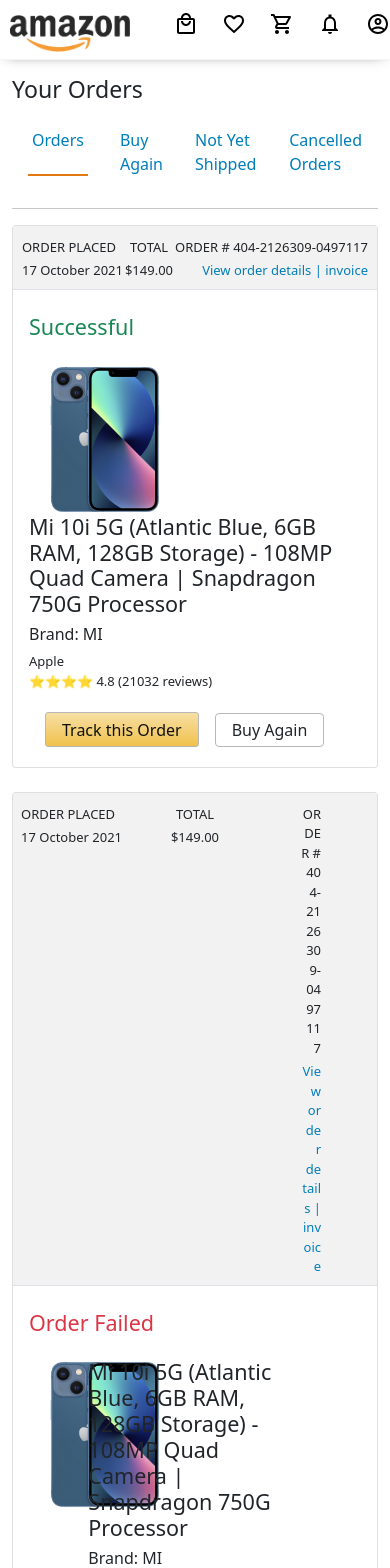
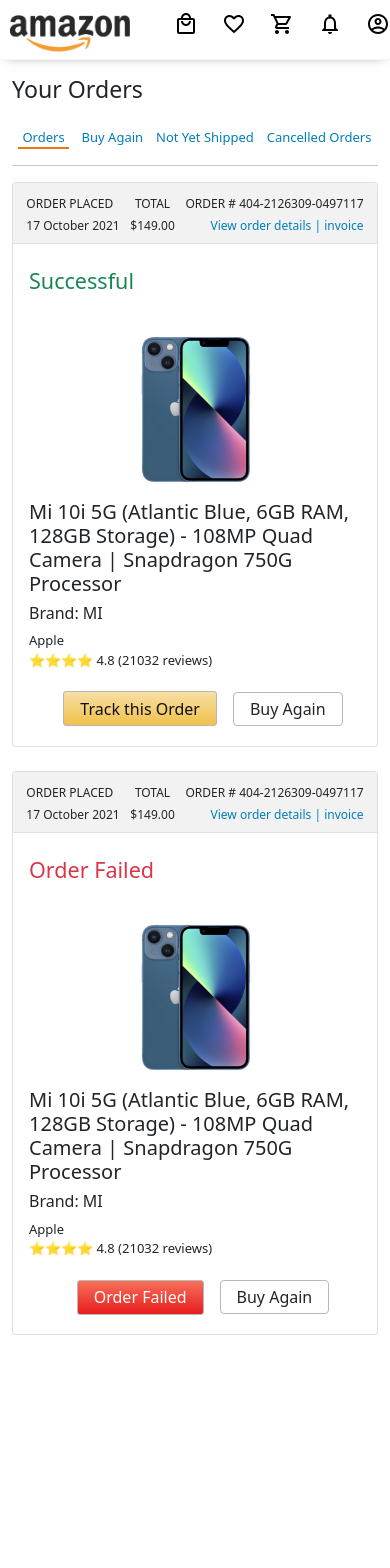
Before and after one commit to darshanahire/Amazon-Clone-2.0, a React (Create React App) app in the folder client/: page /orders in a window 390 px wide. Shown: the top 1568 px of the page. After the commit the page ends 1359 px from the top, so only its background shows below. Built offline with nearby package versions, Linux system fonts and the light colour scheme.

Commit message:
ui changes

```diff
--- a/client/src/components/Navbar.js
+++ b/client/src/components/Navbar.js
@@ -85,9 +85,9 @@
 
                                 </IconButton>
 
-                                {
-                                    (localStorage.getItem("user")) === null ? null : <span style={DarkMode ? { "color": 'white' } : { "color": 'Black' }}>Hi , {localStorage.getItem("user")}</span>
-                                }
+                                {/* {
+                                    (localStorage.getItem("user")) === null ? null : <span className="d-none" style={DarkMode ? { "color": 'white' } : { "color": 'Black' }}>Hi , {localStorage.getItem("user")}</span>
+                                } */}
 
                             </Link>
                             {/* <Link className="nav-link linkDecoretionNone" to={'/Login'}><img className="nav-png" src="png/user.png" alt="" id="user_photo" />
--- a/client/src/components/Orders.js
+++ b/client/src/components/Orders.js
@@ -6,80 +6,86 @@
         <div style={{ "margin-top": "60px" }}>
             <div className="container">
                 <h3 className="py-3">Your Orders</h3>
-                <div className="d-flex color-cyne">
-                    <p className="mx-3 bdr-b-org px-1 cursor">Orders</p>
-                    <p className="mx-3 cursor">Buy Again</p>
-                    <p className="mx-3 cursor">Not Yet Shipped</p>
-                    <p className="mx-3 cursor">Cancelled Orders</p>
+                <div className="d-flex color-cyne font-sm-13">
+                    <p className="mx-sm-3 mx-sm-au bdr-b-org px-1 cursor">Orders</p>
+                    <p className="mx-sm-3 mx-sm-au cursor">Buy Again</p>
+                    <p className="mx-sm-3 mx-sm-au cursor">Not Yet Shipped</p>
+                    <p className="mx-sm-3 mx-sm-au cursor">Cancelled Orders</p>
                 </div>
                 <hr />
                 <div className="card mb-4">
-                    <div className="card-title d-flex border-bottom p-2" style={{ "background-color": "rgb(243, 242, 242)" }}>
-                        <span className="col-md-4 mx-auto ">
-                            <p className="my-1 font-13">ORDER PLACED</p>
-                            <p className="m-0 font-13">17 October 2021</p>
+                    <div className="card-title d-flex border-bottom p-2 font-13 font-sm-12" style={{ "background-color": "rgb(243, 242, 242)" }}>
+                        <span className="col-md-4 mx-auto">
+                            <p className="my-1">ORDER PLACED</p>
+                            <p className="m-0">17 October 2021</p>
                         </span>
                         <span className="col-md-4 mx-auto text-center">
-                            <p className="my-1 font-13">TOTAL</p>
-                            <p className="m-0 font-13">$149.00</p>
+                            <p className="my-1">TOTAL</p>
+                            <p className="m-0">$149.00</p>
                         </span>
                         <div className="col-md-4  mx-auto px-md-5 text-end">
-                            <p className="my-1 font-13">ORDER # 404-2126309-0497117</p>
-                            <p className="m-0 font-13 color-cyne cursor">View order details | invoice</p>
+                            <p className="my-1">ORDER # 404-2126309-0497117</p>
+                            <p className="m-0 color-cyne cursor">View order details | invoice</p>
                         </div>
                     </div>
                     <div className="card-body">
                         <h4 className="mb-4 text-success">Successful</h4>
                         <div className="row">
-                            <div className="col-12 col-md-2">
-                            <img  src="img/iphone.jpg" alt="" width="150px" />
+                            <div className="col-12 col-md-2 d-flex justify-content-center">
+                            <img className="my-3 my-md-0" src="img/iphone.jpg" alt="" width="150px" />
                             </div>
                             <div className="col-12 col-md-7" >
-                                <h4>Mi 10i 5G (Atlantic Blue, 6GB RAM, 128GB Storage) - 108MP Quad Camera | Snapdragon 750G Processor</h4>
+                                <h5>Mi 10i 5G (Atlantic Blue, 6GB RAM, 128GB Storage) - 108MP Quad Camera | Snapdragon 750G Processor</h5>
                                 <h6>Brand: MI
                                 </h6>
 
                                 <p className="star_para">Apple <br /> ⭐⭐⭐⭐ 4.8 (21032 reviews)</p>
+                                <div className="text-md-start text-center">
                                 <Link className="Link" to={'/trackOrder'}>
                                 <button className="btnOrange  d-inline border-1 p-1 mt-3 px-3 mx-3">Track this Order</button></Link>
                                 <button className="btn border-1 btn-white p-1 mb-1 px-3">Buy Again</button>
+                            </div>
                             </div>
                         </div>
                     </div>
                 </div>
                 <div className="card mb-4">
-                    <div className="card-title d-flex border-bottom p-2" style={{ "background-color": "rgb(243, 242, 242)" }}>
-                        <span className="col-4">
-                            <p className="my-1 font-13">ORDER PLACED</p>
-                            <p className="m-0 font-13">17 October 2021</p>
+                    <div className="card-title d-flex border-bottom p-2 font-13 font-sm-12" style={{ "background-color": "rgb(243, 242, 242)" }}>
+                        <span className="col-md-4 mx-auto">
+                            <p className="my-1">ORDER PLACED</p>
+                            <p className="m-0">17 October 2021</p>
                         </span>
-                        <span className="col-4 text-center">
-                            <p className="my-1 font-13">TOTAL</p>
-                            <p className="m-0 font-13">$149.00</p>
+                        <span className="col-md-4 mx-auto text-center">
+                            <p className="my-1">TOTAL</p>
+                            <p className="m-0">$149.00</p>
                         </span>
-                        <div className="col-4 px-5 text-end">
-                            <p className="my-1 font-13">ORDER # 404-2126309-0497117</p>
-                            <p className="m-0 font-13 color-cyne cursor">View order details | invoice</p>
+                        <div className="col-md-4  mx-auto px-md-5 text-end">
+                            <p className="my-1">ORDER # 404-2126309-0497117</p>
+                            <p className="m-0 color-cyne cursor">View order details | invoice</p>
                         </div>
                     </div>
                     <div className="card-body">
-                        <h4 className="mb-4 text-danger"> Order Failed</h4>
+                        <h4 className="mb-4 text-danger">Order Failed</h4>
                         <div className="row">
-                            <div className="col-2">
-                            <img  src="img/iphone.jpg" alt="" width="150px" />
+                            <div className="col-12 col-md-2 d-flex justify-content-center">
+                            <img className="my-3 my-md-0" src="img/iphone.jpg" alt="" width="150px" />
                             </div>
-                            <div className="col-7" >
-                                <h4>Mi 10i 5G (Atlantic Blue, 6GB RAM, 128GB Storage) - 108MP Quad Camera | Snapdragon 750G Processor</h4>
+                            <div className="col-12 col-md-7" >
+                                <h5>Mi 10i 5G (Atlantic Blue, 6GB RAM, 128GB Storage) - 108MP Quad Camera | Snapdragon 750G Processor</h5>
                                 <h6>Brand: MI
                                 </h6>
 
                                 <p className="star_para">Apple <br /> ⭐⭐⭐⭐ 4.8 (21032 reviews)</p>
-                                {/* <button className="btnOrange  d-inline border-1 p-1 mt-3 px-3 mx-3">Track this Order</button> */}
-                                <button className="btn border-1 btn-white p-1 mb-1 px-3 my-3">Buy Again</button>
-                          </div>
+                                <div className="text-md-start text-center">
+                                <Link className="Link" to="#">
+                                <button className="btnRed  d-inline border-1 p-1 mt-3 px-3 mx-3">Order Failed</button></Link>
+                                <button className="btn border-1 btn-white p-1 mb-1 px-3">Buy Again</button>
+                            </div>
+                            </div>
                         </div>
                     </div>
                 </div>
+
             </div>
         </div>
     )
--- a/client/src/components/PayGateway.js
+++ b/client/src/components/PayGateway.js
@@ -6,7 +6,7 @@
         <div style={{ "margin-top": "80px" }}>
             <div className="container">
                 <div className="row justify-content-between">
-                    <div className="col-9">
+                    <div className="col-12 col-lg-9">
                         <h3 className="my-3">Select a payment method</h3>
                         <hr />
                         <div className="card">
@@ -61,28 +61,34 @@
                                     <input type="radio" name="payselect" id="" className="mx-2" disabled />Pay on Delivery
                                     <p className="font-12 mx-4 my-1">Due to high demand and to ensure social distancing, Pay on Delivery is not available</p>
                                 </p>
+                                <div className="card d-flex d-md-none">
+                        <Link className="Link" to={'/placedOrder'}>
+                            <button className="btnOrange w-75 mx-auto mt-3" >Continue</button>
+                            </Link>
+                            <p className="font-14 text-center my-3">You can review this order before it's final.</p>
+                        </div>
                             </div>
                         </div>
                         <h5 className="my-3">More payment options</h5>
                         <hr />
-                        <div className="mb-5">
+                        <div className="mb-lg-5">
                         <h5>Gift Cards, Vouchers & Promotional Codes</h5>
                         <p className="font-12 color-cyne">Enter a gift card, voucher or promotional code</p>
-                        <div className="d-flex justify-content-between">
-                        <input type="text" className="loginInput w-40 my-3" placeholder="Enter a gift card, voucher or promotional code" />
+                        <div className="d-flex justify-content-between flex-lg-row flex-column align-items-center">
+                        <input type="text" className="loginInput w-lg-40 w-75 my-3" placeholder="Enter a gift card, voucher or promotional code" />
                         <img className="mx-1" src="img/giftcard.png" alt="" width="120px"/>
                         </div>
                         </div>
                     </div>
 
-                    <div className="col-3 my-5">
-                        <div className="card my-5">
+                    <div className="col-12 col-lg-3 my-lg-5">
+                        <div className="card my-lg-5 border-lg-auto border-none">
                         <Link className="Link" to={'/placedOrder'}>
                             <button className="btnOrange w-75 mx-auto mt-3" >Continue</button>
                             </Link>
                             <p className="font-14 text-center my-3">You can review this order before it's final.</p>
                         </div>
-                        <div className="card " style={{"margin-top":"195%"}}>
+                        <div className="card d-none d-md-flex" style={{"margin-top":"195%"}}>
                         <Link className="Link" to={'/placedOrder'}>
                             <button className="btnOrange w-75 mx-auto mt-3" >Continue</button>
                             </Link>
--- a/client/src/components/SeeProd.js
+++ b/client/src/components/SeeProd.js
@@ -90,7 +90,7 @@
                             Inclusive of all taxes</h6>
                             <Link className="Link" to={'/paygateway'}>
                         <button className="btnOrange mx-auto my-3 w-75 " >Buy Now</button></Link>
-                        <button  className="btnNocolor mx-auto my-3 w-75 " onClick={addtocart}>Add to Cart</button>
+                        <button  id={prodData._id} className="btnNocolor mx-auto my-3 w-75 " onClick={addtocart}>Add to Cart</button>
                     </div>
                     <div>
                         <h5 className="mt-5">FREE delivery On: {date}</h5>
@@ -178,7 +178,7 @@
                         />
                         <p className="text-center mb-1 mx-2">Ayush Kakkar</p>
                     </div>
-                    <div className="text-start mx-5">
+                    <div className="text-start mx-md-5 my-3 my-0">
                         <p className="mb-1"> ⭐⭐⭐⭐ Worth buying ! So happy with the product . Design is amazing </p>
                         <p className="m-0">Reviewed in India on 24 Oct 2021</p>
                         <p className="font-12 color-brown bold-6">Verified Purchase</p>
@@ -193,7 +193,7 @@
                         />
                         <p className="text-center mb-1 mx-2">Ayush Kakkar</p>
                     </div>
-                    <div className="text-start mx-5 mb-5">
+                    <div className="text-start mx-md-5 my-3 my-0">
                         <p className="mb-1"> ⭐⭐⭐⭐ Worth buying ! So happy with the product . Design is amazing </p>
                         <p className="m-0">Reviewed in India on 19 Oct 2021</p>
                         <p className="font-12 color-brown bold-6">Verified Purchase</p>
--- a/client/src/components/TrackOrder.js
+++ b/client/src/components/TrackOrder.js
@@ -9,7 +9,7 @@
                 <div className="row">
                     <div className="col-md-6 col-12">
                         <h4 className="py-2 color-brown">In Transit : On shedule</h4>
-                        <h5>Expected delivery: <span className="text-success">Monday Nov 10, 2021, by 10 Am</span></h5>
+                        <h5>Expected delivery: <span className="text-success">Monday Nov 20, 2021, by 10 Am</span></h5>
                     </div>
                     <div className="col-md-6 col-12 text-end">
                         <p className="py-3"><span className="bold-6"> Your package is arrived at the courier facility</span> <span className="font-12">(Updated 0 minute(s) ago)</span></p>
@@ -25,16 +25,18 @@
                         </ul>
                     </div>
                     <div className="row my-5">
-                        <div className="col-2">
-                            <img src="img/iphone.jpg" alt="" width="150px" />
+                            <div className="col-12 col-md-2 d-flex justify-content-center">
+                            <img className="my-3 my-md-0" src="img/iphone.jpg" alt="" width="150px" />
                             </div>
-                        <div className="col-7" >
-                            <h4>Mi 10i 5G (Atlantic Blue, 6GB RAM, 128GB Storage) - 108MP Quad Camera | Snapdragon 750G Processor</h4>
+                            <div className="col-12 col-md-7" >
+                                <h5>Mi 10i 5G (Atlantic Blue, 6GB RAM, 128GB Storage) - 108MP Quad Camera | Snapdragon 750G Processor</h5>
                                 <h6>Brand: MI
                                 </h6>
 
                                 <p className="star_para">Apple <br /> ⭐⭐⭐⭐ 4.8 (21032 reviews)</p>
-                            <button className="btn btn-danger  d-inline border-1 p-1 mt-3 px-3 mt-4">Request To Cancel Order</button>
+                                <div className="text-md-start text-center">
+                                <button className="btnRed  d-inline border-1 p-1 mt-3 px-3 mx-3">Request to cancel order</button>
+                            </div>
                             </div>
                         </div>
                     <div className="card mb-4 p-0">
@@ -44,8 +46,8 @@
                         </span>
                     </div>
                     <div className="card-body">
-                        <table className="font-14 d-flex justify-content-around bold-6" width="100%">
-                            <td>
+                        <table className="font-13 d-flex justify-content-around" width="100%">
+                            <td className="trackTable">
                                 <tr>11 November 2021, 6:56 pm, KOLKATA WB IN</tr>
                                 <tr>10 November 2021, 12:35 am, BANGALORE KA IN</tr>
                                 <tr>8 November 2021, 8:59 pm, BANGALORE- KA IN</tr>
--- a/client/src/components/singleItemComp.js
+++ b/client/src/components/singleItemComp.js
@@ -43,7 +43,7 @@
     }, [disLike])
 return (
     <>
-        <div className="individualItem col  my-2 col-md-2" style={{ width: "300px" }}>
+        <div className="individualItem col-12 w-ml-90  my-2 col-md-2" style={{ width: "300px" }}>
             <div className="like-div">
                 <a className="nav-link active cursor" onClick={likeDislike} style={{ height: "20px" }}><img id={idtopass} className="like-png" src={likeed ===true ? "png/like.png":"png/dislike.png"} /></a>
                 <div className="item d-flex justify-content-center my-2">
--- a/client/src/index.css
+++ b/client/src/index.css
@@ -17,6 +17,7 @@
 .font-12{
   font-size: 12px;
 }
+
 .font-13{
   font-size: 13px;
 }
@@ -66,7 +67,23 @@
 
 
 
-
+@media screen and (max-width:578px){
+  .font-sm-12{
+    font-size: 12px;
+  }
+  .font-sm-13{
+    font-size: 13px;
+  }
+  .text-sm-center{
+    text-align: center;
+  }
+  .mx-sm-au{
+    margin:0 auto !important;
+  }
+  .w-ml-90{
+    width: 90% !important;
+  }
+}
 
 
 
@@ -117,6 +134,7 @@
   /* align-items: end; */
   list-style: none;
 }
+
 .btnOrange{
   display: block;
   text-align:center;
@@ -129,6 +147,20 @@
   border-radius: 3px;
   color: #111;
 }
+
+.btnRed{
+  display: block;
+  text-align:center;
+  background-color: #dc3545;
+  background:linear-gradient(to bottom,#f6705a,#e61d1d);
+  border: 1px solid;
+  border-color: #a84234 #9c3531 #a7a7a7;
+  margin-top: 30px;
+  height: 35px;
+  border-radius: 3px;
+  color: #fff;
+}
+
 .btnNocolor{
   display: block;
   border: 1px solid;
```
Also changed, not shown: 1 other file (tests, documents, lock files or other folders). Lines whose indentation alone changed are shown as unchanged.
